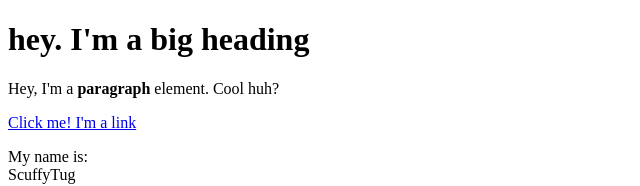
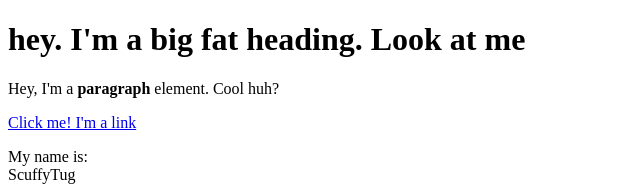
Before and after one commit to LordScuffy/Cartoon-hero, a plain HTML site: page Test.html in a window 1280 px wide. Shown: the top 186 px of the page, without its empty margins (0-640 px from the left). Drawn offline with Linux system fonts and the light colour scheme.

Commit message:
Fat heading

```diff
--- a/Test.html
+++ b/Test.html
@@ -4,7 +4,7 @@
 	<title>Test page</title>
 </head>
 <body>
-	<h1> hey. I'm a big heading</h1>
+	<h1> hey. I'm a big fat heading. Look at me</h1>
 	<p>Hey, I'm a <b>paragraph</b> element. Cool huh?</p>
 	<a href="https://Google.com"	target="_blank"	title="Let's go to google">Click me! I'm a link</a>
 	<p>My name is:<br>
```
